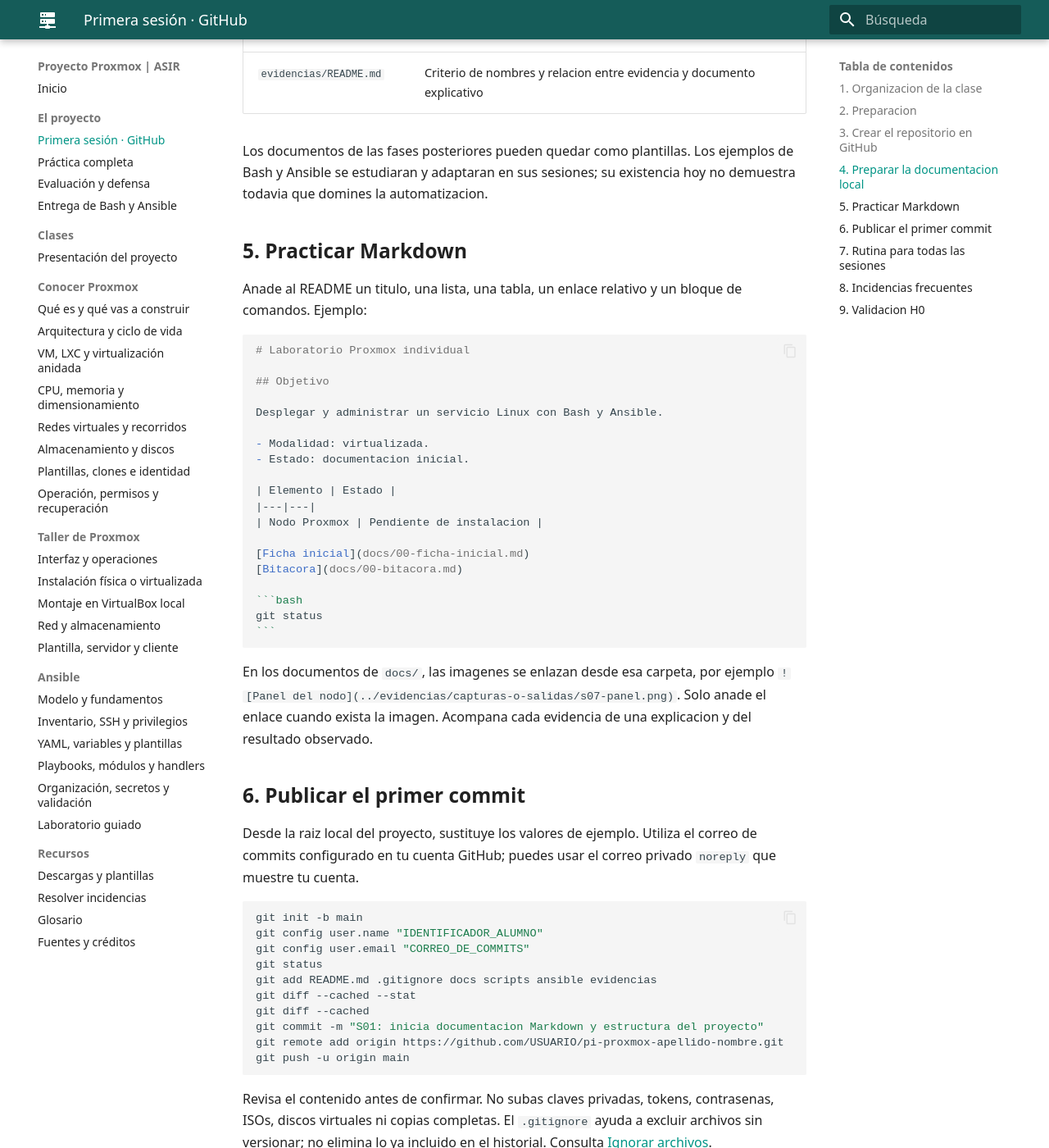
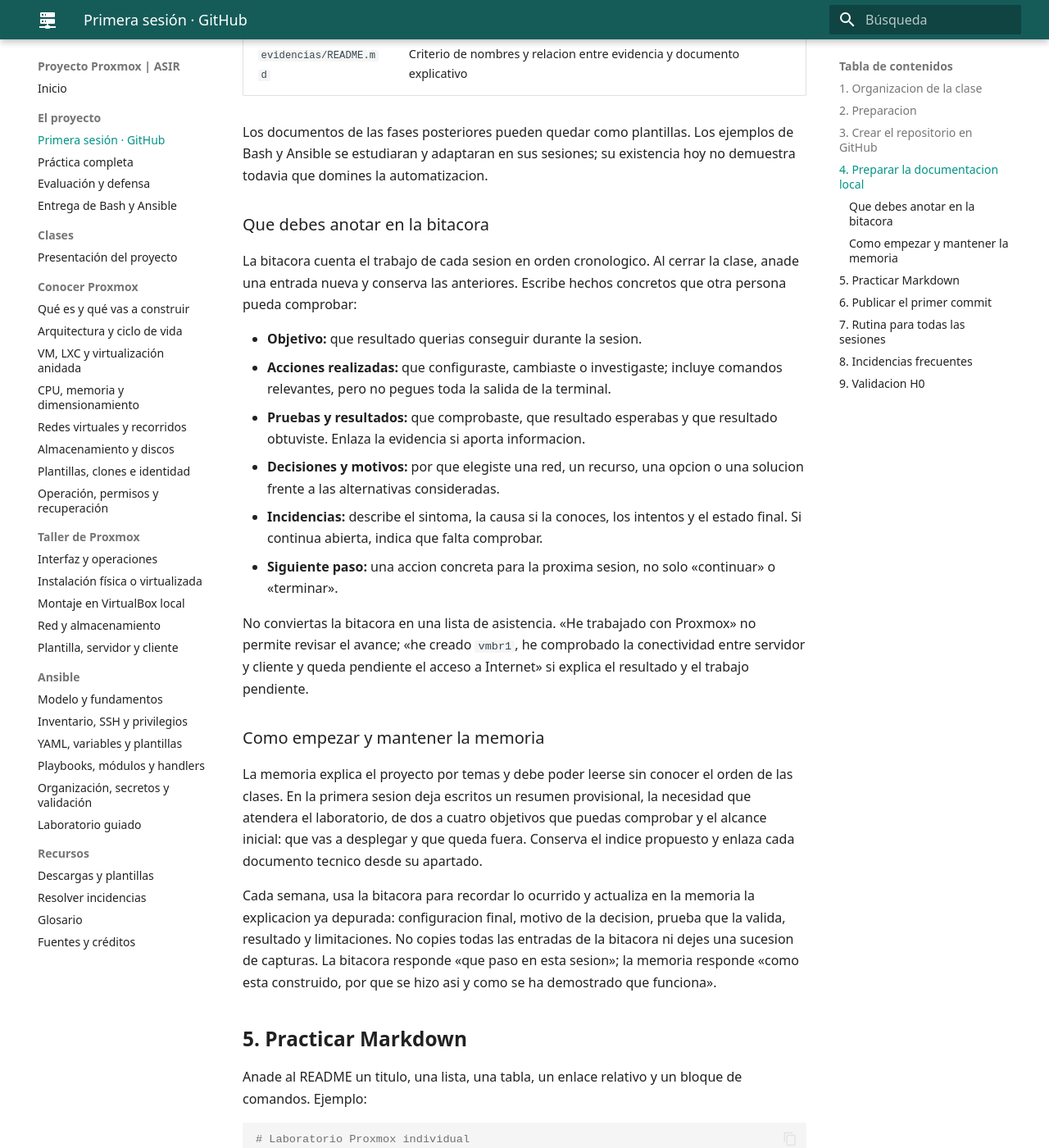
Before and after one commit to jmarlu/PI, an MkDocs documentation site: the page built from docs/proyecto/primera-sesion.md, in a window 1280 px wide and 1400 px high, scrolled down 2533 px. Shown: the whole window at 82% size. Built offline with MkDocs 1.6.1 and Material for MkDocs 9.7.7, drawn with Linux system fonts in a browser that asks for light colours; some of the changed text lies outside the part shown.

Commit message:
Aclara el uso de la bitacora y la memoria

```diff
--- a/docs/proyecto/primera-sesion.md
+++ b/docs/proyecto/primera-sesion.md
@@ -71,14 +71,52 @@ Completa con el editor:
 |---|---|
 | `README.md` | Identificador, objetivo, modalidad o decision pendiente, estado e indice con enlaces |
 | `docs/00-ficha-inicial.md` | URL de GitHub, modalidad prevista, recursos conocidos y dudas |
-| `docs/00-bitacora.md` | Fecha, objetivo, trabajo hecho, comprobaciones, incidencias y siguiente paso |
-| `docs/10-memoria-tecnica.md` | Titulo, objetivos e indice inicial del proyecto |
+| `docs/00-bitacora.md` | Primera entrada con fecha, objetivo, acciones, pruebas, decisiones, incidencias y siguiente paso concreto |
+| `docs/10-memoria-tecnica.md` | Titulo, resumen inicial, necesidad, objetivos comprobables, alcance e indice enlazado |
 | `.gitignore` | Exclusiones de credenciales, ficheros locales, ISOs, discos y backups |
 | `evidencias/README.md` | Criterio de nombres y relacion entre evidencia y documento explicativo |
 
 Los documentos de las fases posteriores pueden quedar como plantillas.
 Los ejemplos de Bash y Ansible se estudiaran y adaptaran en sus sesiones;
 su existencia hoy no demuestra todavia que domines la automatizacion.
+
+### Que debes anotar en la bitacora
+
+La bitacora cuenta el trabajo de cada sesion en orden cronologico. Al cerrar
+la clase, anade una entrada nueva y conserva las anteriores. Escribe hechos
+concretos que otra persona pueda comprobar:
+
+- **Objetivo:** que resultado querias conseguir durante la sesion.
+- **Acciones realizadas:** que configuraste, cambiaste o investigaste; incluye
+  comandos relevantes, pero no pegues toda la salida de la terminal.
+- **Pruebas y resultados:** que comprobaste, que resultado esperabas y que
+  resultado obtuviste. Enlaza la evidencia si aporta informacion.
+- **Decisiones y motivos:** por que elegiste una red, un recurso, una opcion o
+  una solucion frente a las alternativas consideradas.
+- **Incidencias:** describe el sintoma, la causa si la conoces, los intentos y
+  el estado final. Si continua abierta, indica que falta comprobar.
+- **Siguiente paso:** una accion concreta para la proxima sesion, no solo
+  «continuar» o «terminar».
+
+No conviertas la bitacora en una lista de asistencia. «He trabajado con
+Proxmox» no permite revisar el avance; «he creado `vmbr1`, he comprobado la
+conectividad entre servidor y cliente y queda pendiente el acceso a Internet»
+si explica el resultado y el trabajo pendiente.
+
+### Como empezar y mantener la memoria
+
+La memoria explica el proyecto por temas y debe poder leerse sin conocer el
+orden de las clases. En la primera sesion deja escritos un resumen provisional,
+la necesidad que atendera el laboratorio, de dos a cuatro objetivos que puedas
+comprobar y el alcance inicial: que vas a desplegar y que queda fuera. Conserva
+el indice propuesto y enlaza cada documento tecnico desde su apartado.
+
+Cada semana, usa la bitacora para recordar lo ocurrido y actualiza en la
+memoria la explicacion ya depurada: configuracion final, motivo de la decision,
+prueba que la valida, resultado y limitaciones. No copies todas las entradas de
+la bitacora ni dejes una sucesion de capturas. La bitacora responde «que paso
+en esta sesion»; la memoria responde «como esta construido, por que se hizo asi
+y como se ha demostrado que funciona».
 
 ## 5. Practicar Markdown
 
--- a/docs/recursos/archivos/SHA256SUMS.txt
+++ b/docs/recursos/archivos/SHA256SUMS.txt
@@ -11,6 +11,6 @@ a4c5af15e5d997beea18b967be9d4cce6aade9641edc55a215a63690dfb3cea2  ansible-labora
 33047fb5e7645a9f158f812aae9f3621cd2813ab71d0b282781c193e500d85cc  ansible-samba.zip
 043be63d7669c18bb2e56ff3c8331877f51c3eb73826dbb59517977f16aabbdc  auditar_servicio_aso.sh
 adce73c31cadc87ac346d21affb55fdf209011f5b2e641e4d318598cc398626d  comprobar_entrega_pi.sh
-8ce1aa5c838b0b2ba84808e4f87880cbc04a54d23cf73473f902e78fc690aa21  crear_estructura_entrega.sh
+56e5c45bccf9cb4e4796623ca77087851d0276c1bd7c6e2691cf590e11665f3b  crear_estructura_entrega.sh
 a789675c7a6780ff30b89effbfc3be3c965382af8c306a3fa9c40a2078d9e9c8  inventario_nodo_pi.sh
-c1e08960d871b4a6f2c8d1a40bd74a02d1b9294f27a6ea583cd1dcd2bc2315b7  plantilla-alumno.zip
+287b1e48f403143944bc9351f99670c5aac117bae654a2e1a4a0a373c15cf858  plantilla-alumno.zip
```
Also changed, not shown: REVISION.md (+10 -0 lines), docs/proyecto/practica.md (+11 -2 lines), 3 other files.
